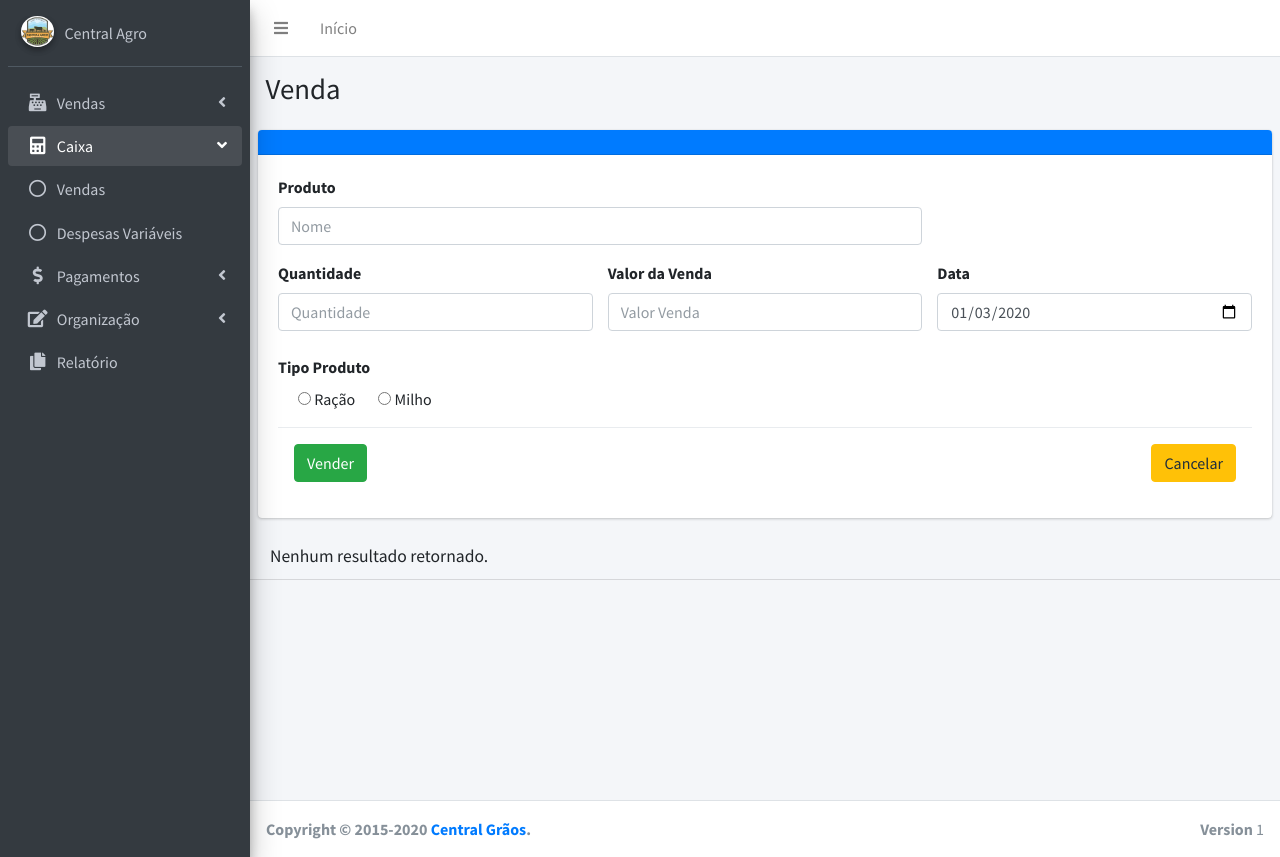
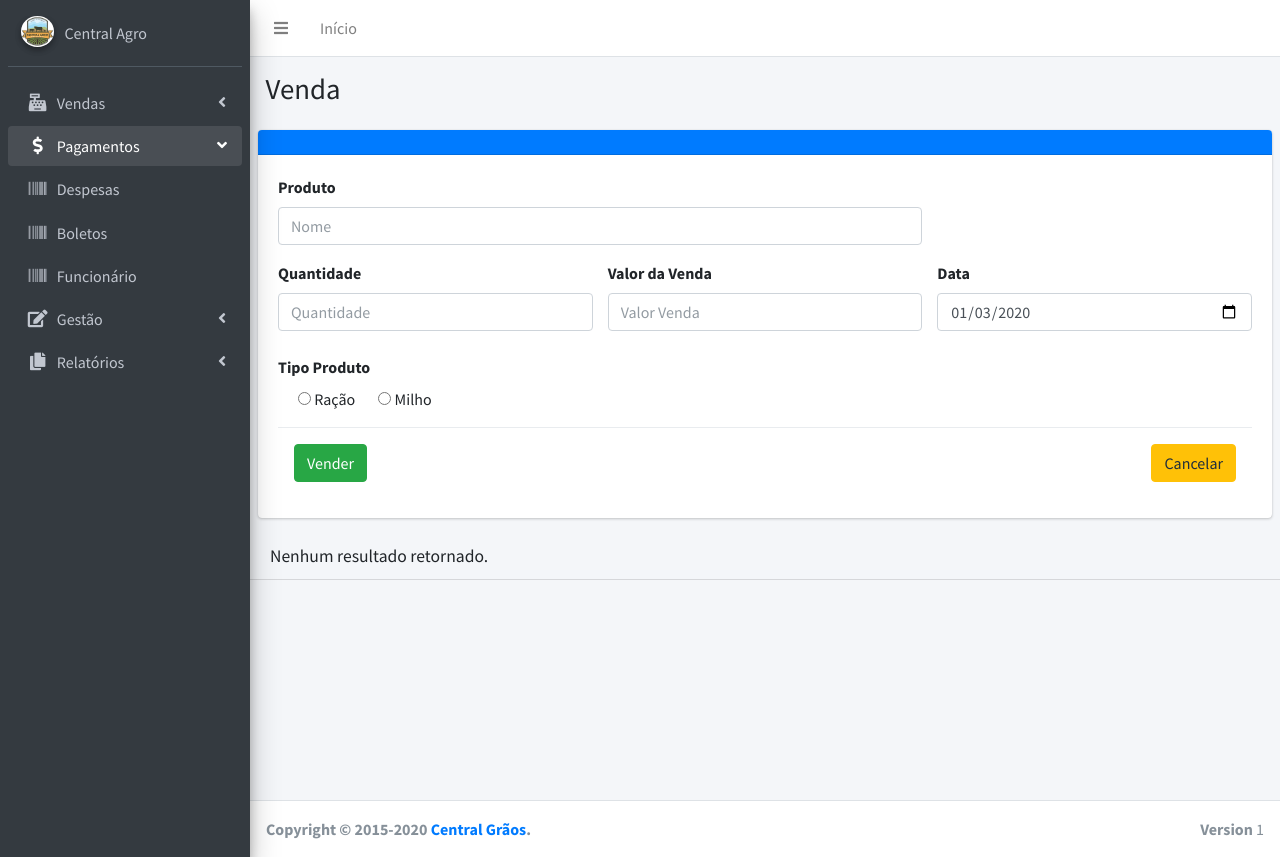
Before and after one commit to italocruz/agroLTE, a PHP site: page /pages/vendas/venda.php in a window 1280 px wide, after a click on "Pagamentos". Run offline with PHP 8.4, Linux system fonts and the light colour scheme; a user stored in the database is signed in; data that the repository does not hold is empty; some libraries are stand-ins or nearby versions.

Commit message:
Organização do menu

```diff
--- a/menu.php
+++ b/menu.php
@@ -91,7 +91,8 @@ error_reporting(E_WARNING);
                     -->
                 </li>
 
-                <?php if ($_SESSION['UsuarioNivel'] == "2") { ?>
+                <!-- MENU CAIXA
+                < ?php if ($_SESSION['UsuarioNivel'] == "2") { ?>
                     <li class="nav-item has-treeview">
                         <a href="#" class="nav-link">
                             <i class="fas fa-calculator nav-icon"></i>
@@ -100,22 +101,9 @@ error_reporting(E_WARNING);
                                 <i class="fas fa-angle-left right"></i>
                             </p>
                         </a>
-                        <ul class="nav nav-treeview">
-                            <li class="nav-item">
-                                <a href="../rel/relVendas.php" class="nav-link">
-                                    <i class="far fa-circle nav-icon"></i>
-                                    <p>Vendas</p>
-                                </a>
-                            </li>
-                            <li class="nav-item">
-                                <a href="../rel/relDespesas.php" class="nav-link">
-                                    <i class="far fa-circle nav-icon"></i>
-                                    <p>Despesas Variáveis</p>
-                                </a>
-                            </li>
-                        </ul>
                     </li>
-                <?php } ?>
+                < ?php } ?>
+                -->
 
                 <li class="nav-item has-treeview">
                     <a href="#" class="nav-link">
@@ -129,7 +117,7 @@ error_reporting(E_WARNING);
                         <li class="nav-item">
                             <a href="../pagamento/despesa.php" class="nav-link">
                                 <i class="fas fa-barcode nav-icon"></i>
-                                <p>Despesas Variáveis</p>
+                                <p>Despesas</p>
                             </a>
                         </li>
                         <?php if ($_SESSION['UsuarioNivel'] == "2") { ?>
@@ -137,6 +125,12 @@ error_reporting(E_WARNING);
                                 <a href="../boletos/boletosAbertos.php" class="nav-link">
                                     <i class="fas fa-barcode nav-icon"></i>
                                     <p>Boletos</p>
+                                </a>
+                            </li>
+                            <li class="nav-item">
+                                <a href="../funcionario/funcionarioPgto.php" class="nav-link">
+                                    <i class="fas fa-barcode nav-icon"></i>
+                                    <p>Funcionário</p>
                                 </a>
                             </li>
                         <?php } ?>
@@ -148,10 +142,18 @@ error_reporting(E_WARNING);
                         <a href="#" class="nav-link">
                             <i class="nav-icon fas fa-edit"></i>
                             <p>
-                                Organização
+                                Gestão
                                 <i class="fas fa-angle-left right"></i>
                             </p>
                         </a>
+                        <ul class="nav nav-treeview">
+                            <li class="nav-item">
+                                <a href="../cadastro/carga.php" class="nav-link">
+                                    <i class="fas fa-clipboard nav-icon"></i>
+                                    <p>Cargas</p>
+                                </a>
+                            </li>
+                        </ul>
                         <ul class="nav nav-treeview">
                             <li class="nav-item">
                                 <a href="../boletos/boleto.php" class="nav-link">
@@ -162,15 +164,7 @@ error_reporting(E_WARNING);
                         </ul>
                         <ul class="nav nav-treeview">
                             <li class="nav-item">
-                                <a href="../cadastro/carga.php" class="nav-link">
-                                    <i class="fas fa-clipboard nav-icon"></i>
-                                    <p>Cargas</p>
-                                </a>
-                            </li>
-                        </ul>
-                        <ul class="nav nav-treeview">
-                            <li class="nav-item">
-                                <a href="../funcionarios/funcionario.php" class="nav-link">
+                                <a href="../funcionario/funcionario.php" class="nav-link">
                                     <i class="fas fa-clipboard nav-icon"></i>
                                     <p>Funcionários</p>
                                 </a>
@@ -221,16 +215,39 @@ error_reporting(E_WARNING);
                     </li>
                 <?php } ?>
 
-                <?php if ($_SESSION['UsuarioNivel'] == "2") { ?>
+
                     <li class="nav-item">
-                        <a href="../relatorio/faturamento.php" class="nav-link">
+                        <a href="" class="nav-link">
                             <i class="nav-icon fas fa-copy"></i>
                             <p>
-                                Relatório
+                                Relatórios
+                                <i class="fas fa-angle-left right"></i>
                             </p>
                         </a>
+                        <ul class="nav nav-treeview">
+                            <li class="nav-item">
+                                <a href="../rel/relVendas.php" class="nav-link">
+                                    <i class="far fa-circle nav-icon"></i>
+                                    <p>Vendas</p>
+                                </a>
+                            </li>
+                            <li class="nav-item">
+                                <a href="../rel/relDespesas.php" class="nav-link">
+                                    <i class="far fa-circle nav-icon"></i>
+                                    <p>Despesas</p>
+                                </a>
+                            </li>
+                            <?php if ($_SESSION['UsuarioNivel'] == "2") { ?>
+                            <li class="nav-item">
+                                <a href="../relatorio/faturamento.php" class="nav-link">
+                                    <i class="far fa-circle nav-icon"></i>
+                                    <p>Faturamento</p>
+                                </a>
+                            </li>
+                            <?php } ?>
+                        </ul>
                     </li>
-                <?php } ?>
+
 
                 <!-- icon para relatório -->
                 <!-- <i class="nav-icon fas fa-copy"></i> -->
```
Also changed, not shown: index.php (+49 -32 lines).
